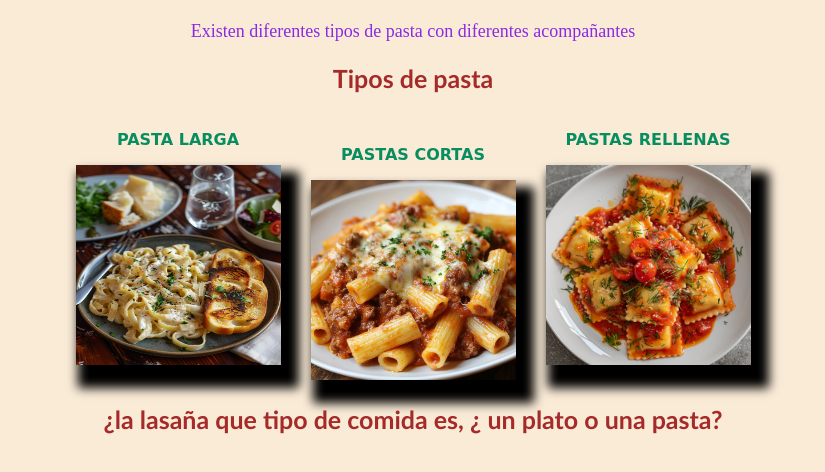
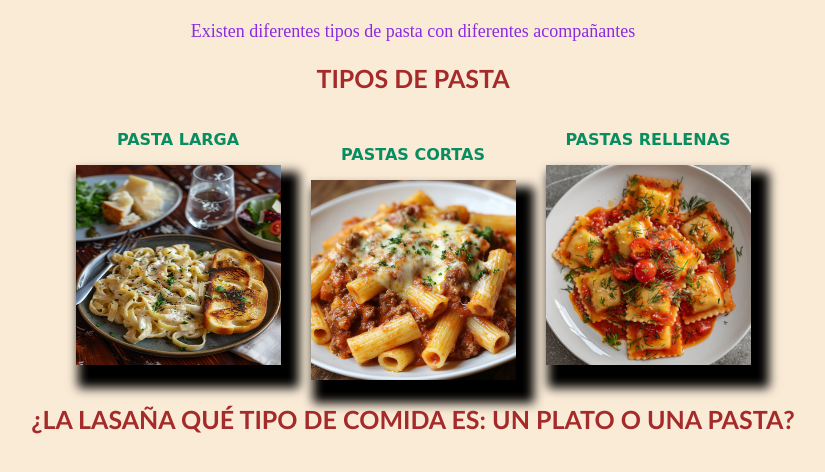
Before and after one commit to danielavbautista008-pixel/repaso-2, a plain HTML site: page index.html in a window 1280 px wide. Shown: the part 76-548 px from the top of the page, without its empty margins (227-1052 px from the left). Drawn offline with Linux system fonts and the light colour scheme.

Commit message:
se reslizo nueva formulacion de la pregunta

```diff
--- a/index.html
+++ b/index.html
@@ -31,7 +31,9 @@
 
         </div>
         <div>
-            <h2> ¿la lasaña que tipo de comida es, ¿ un plato o una pasta? </h2>
+            <h2> ¿la lasaña qué tipo de comida es: un plato o una pasta?
+
+            </h2>
         </div>
 
 
--- a/style.css
+++ b/style.css
@@ -19,6 +19,7 @@ h2 {
     font-family: 'Gill Sans', 'Gill Sans MT', Calibri, 'Trebuchet MS', sans-serif;
     font-size: 25px;
     color: brown;
+    text-transform: uppercase;
 
 }
 
```
